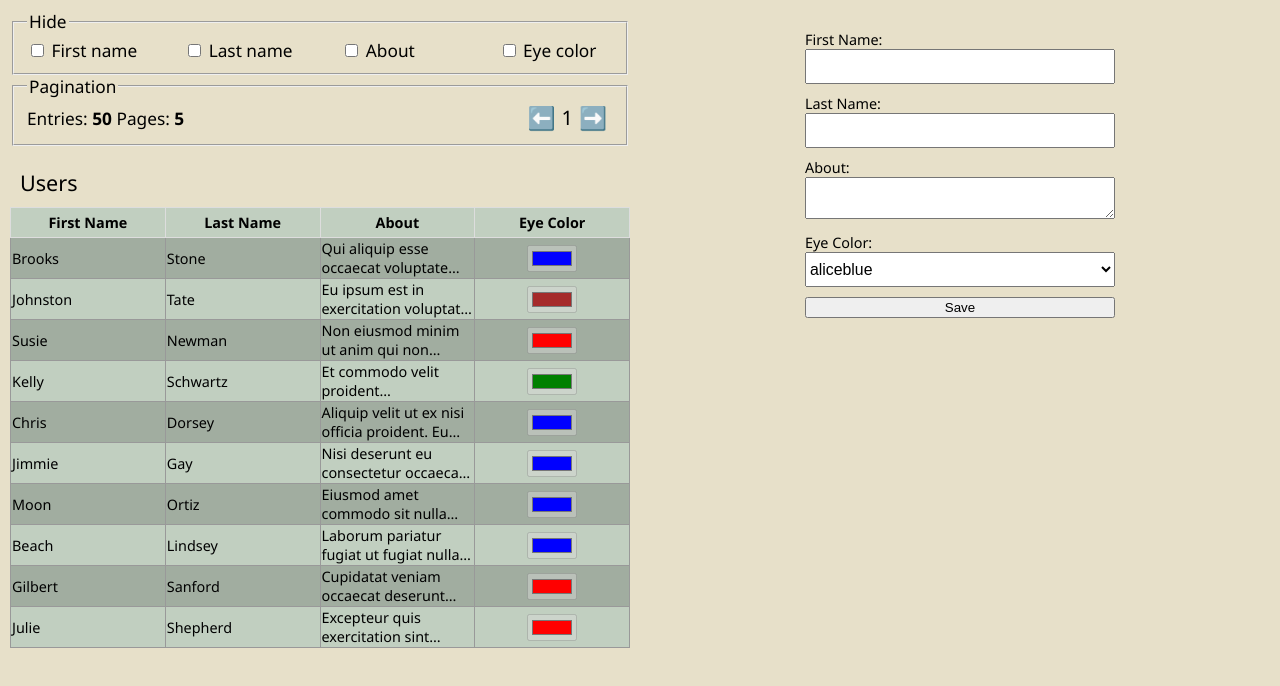
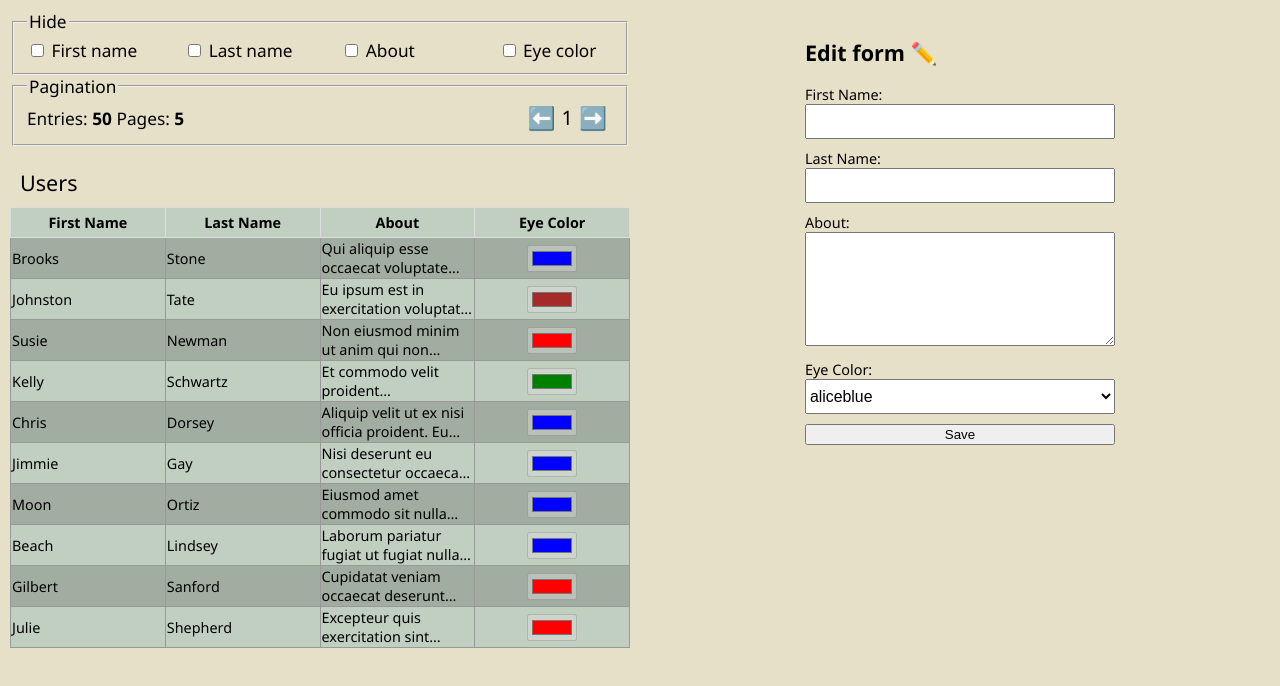
Before and after one commit to shutemov/infotecs-test-task, a plain HTML site: page index.html in a window 1280 px wide. Drawn offline with Linux system fonts and the light colour scheme.

Commit message:
Обновляет index.html

```diff
--- a/index.html
+++ b/index.html
@@ -110,7 +110,8 @@
         </table>
       </section>
       <section class="edit-section">
-        <div class="users-table-edit-form">
+        <form class="users-table-edit-form" onsubmit="return false">
+          <h1 class="users-table-edit-form__caption">Edit form ✏️</h1>
           <div class="users-table-edit-form__item">
             <label class="users-table-edit-form__label" for="first-name"
               >First Name:</label
@@ -141,6 +142,7 @@
             >
             <textarea
               class="users-table-edit-form__textarea"
+              rows="6"
               id="edit-form__about-textarea"
             ></textarea>
           </div>
@@ -158,7 +160,7 @@
           <div class="users-table-edit-form__item">
             <button class="users-table-edit-form__save-button">Save</button>
           </div>
-        </div>
+        </form>
       </section>
     </main>
   </body>
```
